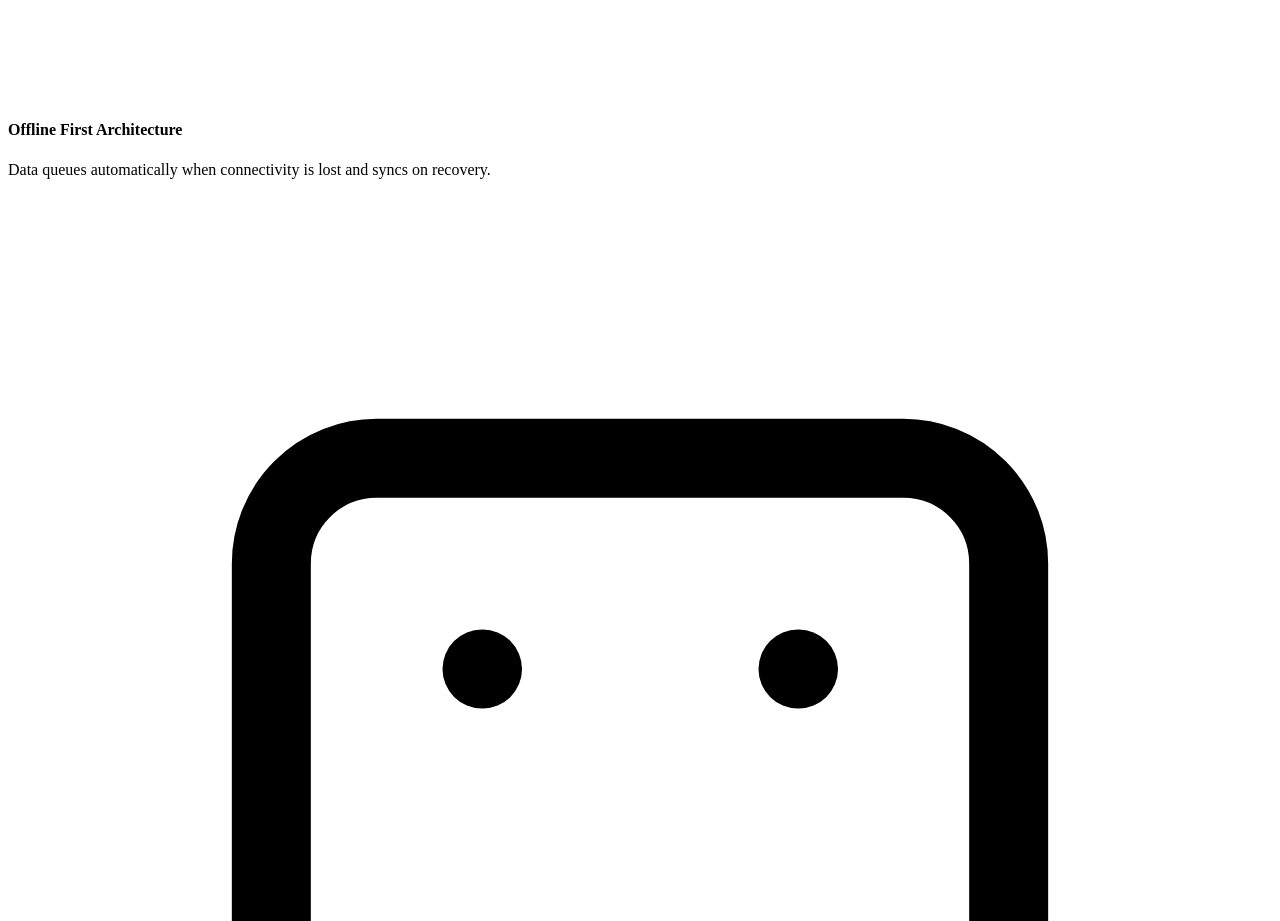
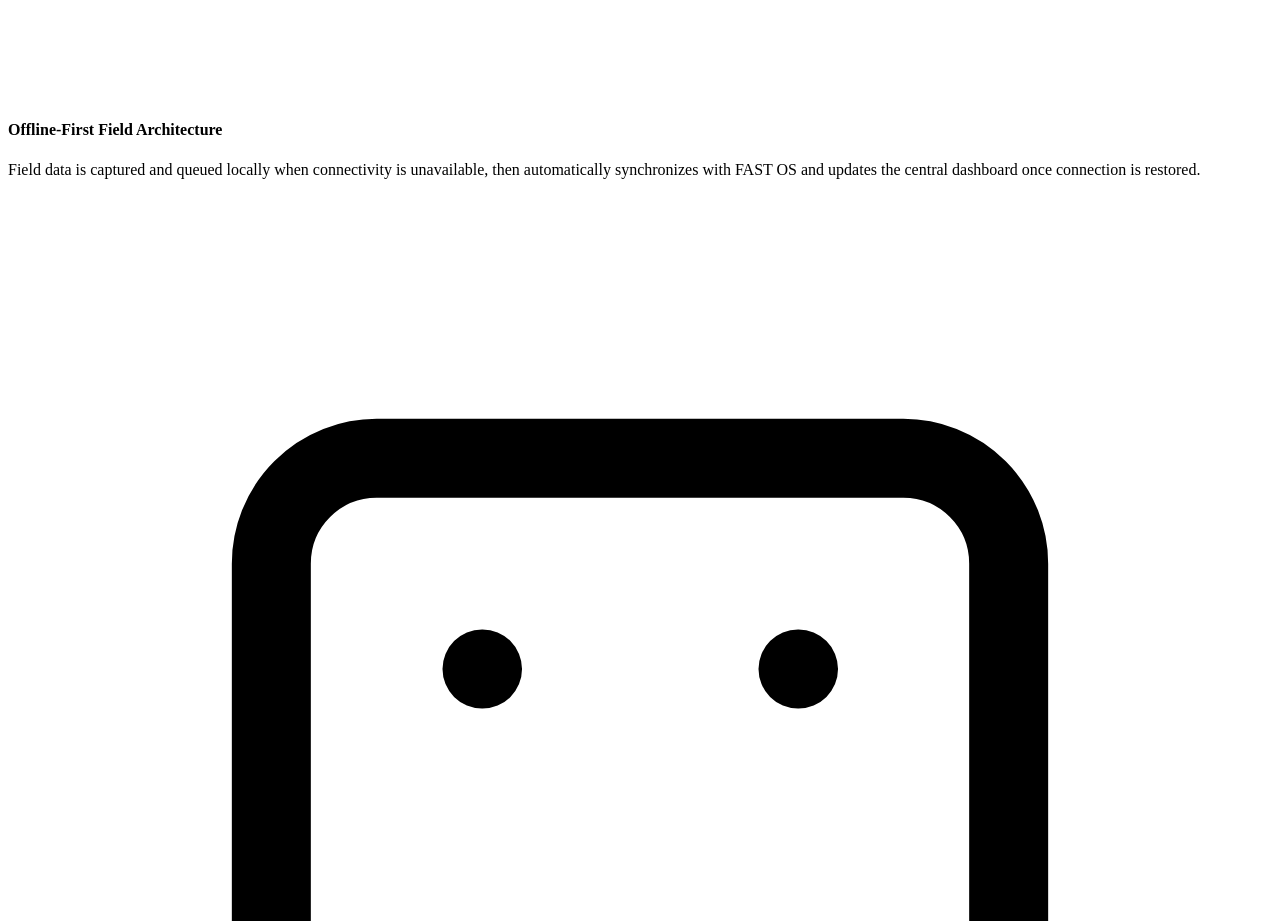
Before and after one commit to asbomai/fast-op-tech, a React (Vite) app: page /product in a window 1280 px wide. Shown: the part 9520-10441 px from the top of the page. Built offline with nearby package versions, Linux system fonts and the light colour scheme; the HTML template or start-up script is replaced by a standard one.

Commit message:
Update Product.tsx

```diff
--- a/src/pages/website/Product.tsx
+++ b/src/pages/website/Product.tsx
@@ -507,9 +507,11 @@ const Product = () => {
               </p>
 
               <div className="mt-5 flex max-w-[430px] flex-col gap-4">
-                <FeatureRow icon="offline" title="Offline First Architecture">
-                  Data queues automatically when connectivity is lost and
-                  syncs on recovery.
+                <FeatureRow icon="offline" title="Offline-First Field Architecture">
+                  Field data is captured and queued locally when
+                  connectivity is unavailable, then automatically
+                  synchronizes with FAST OS and updates the central
+                  dashboard once connection is restored.
                 </FeatureRow>
 
                 <FeatureRow icon="target-ui" title="Large-Target UI">
```
